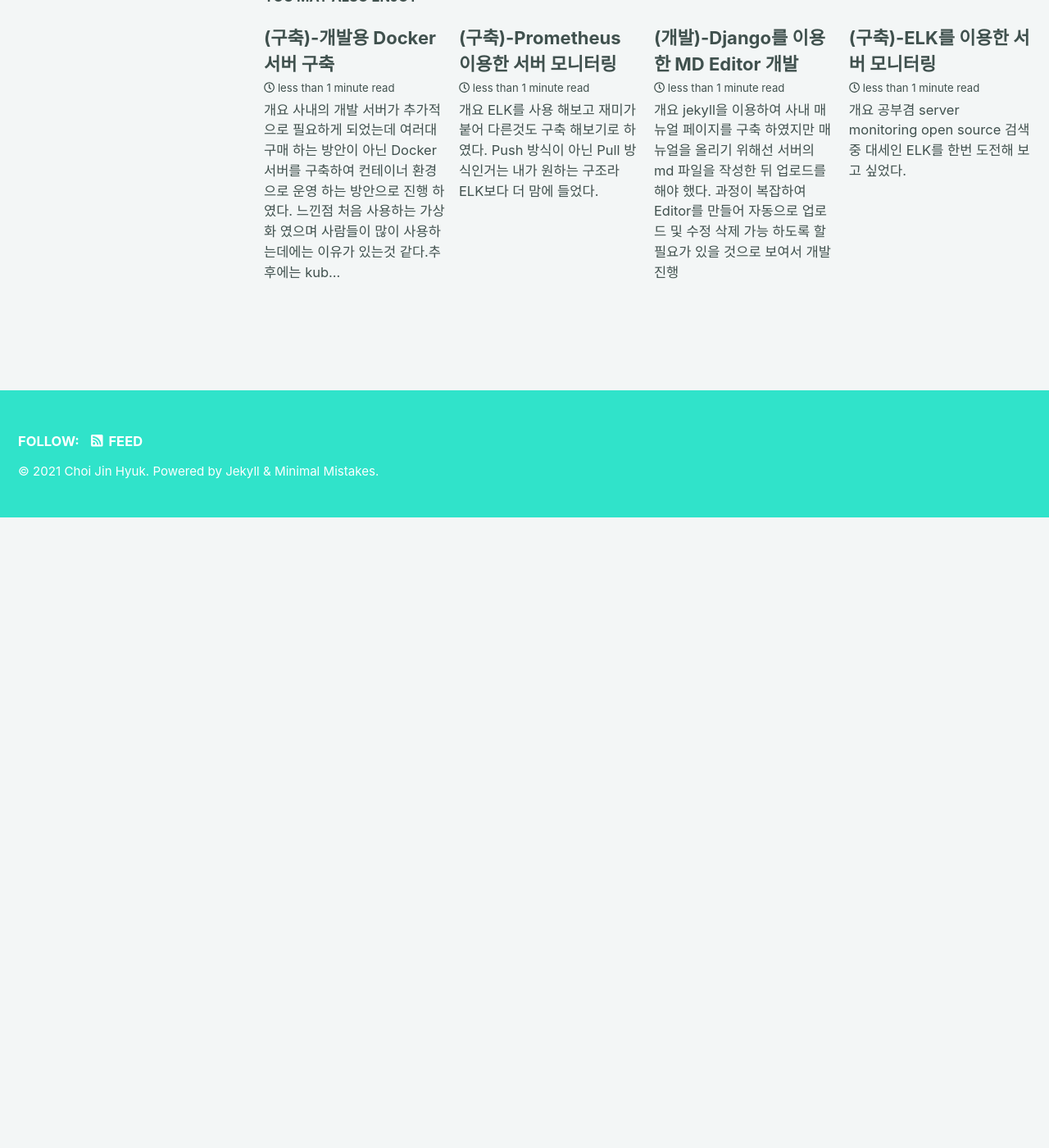
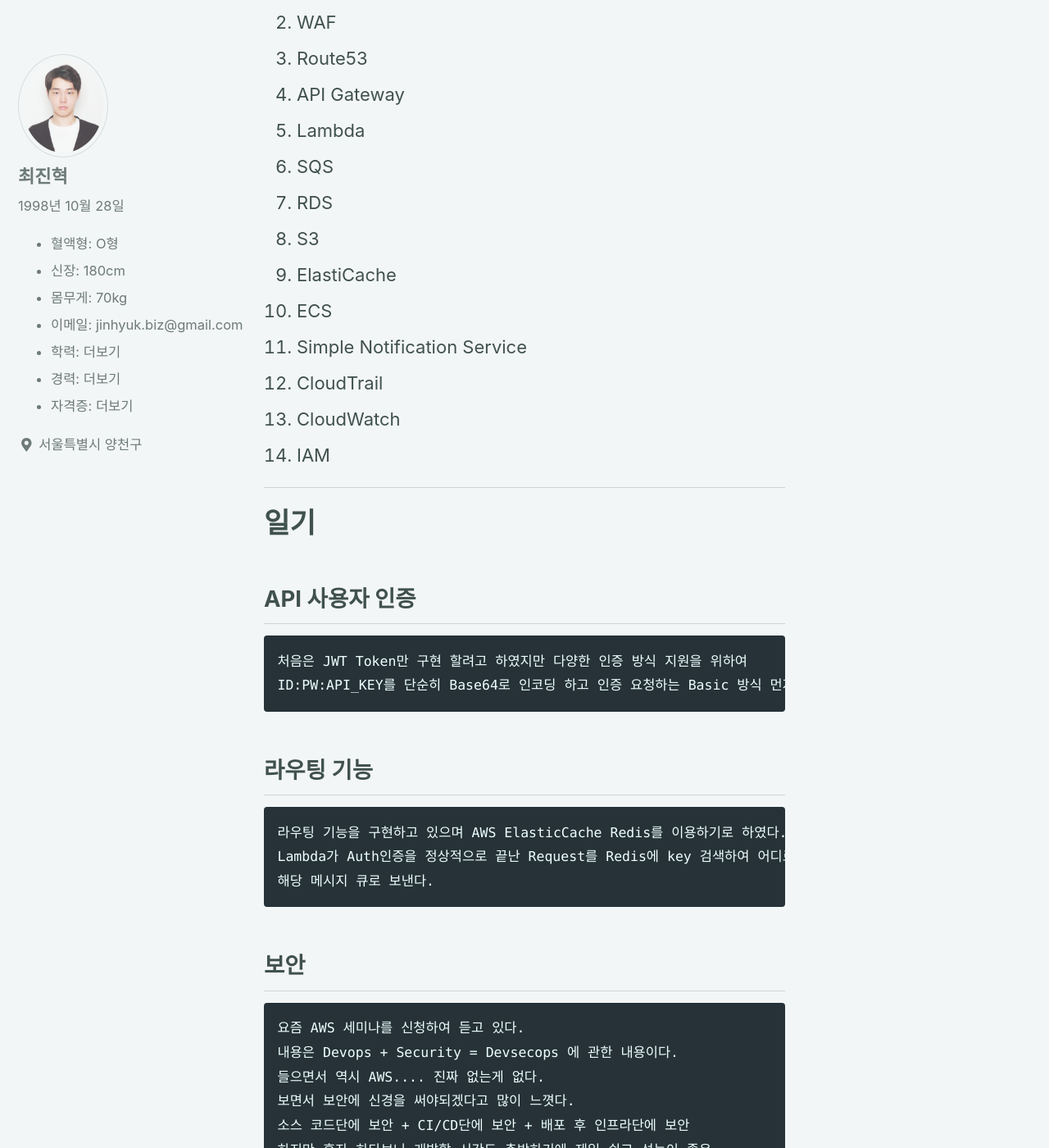
Before and after one commit to Tosi123/Tosi123.github.io, a Jekyll site: the page built from _posts/2021-06-11-Project27.md, in a window 1280 px wide and 1400 px high, scrolled down 3155 px. Shown: the whole window at 82% size. Built offline with Jekyll 4.4.1, drawn with Linux system fonts in a browser that asks for light colours; cached includes are drawn as plain includes; nearby versions of some CDN libraries; before the commit the page ends 3785 px from its top, so only the background shows below that; some of the changed text lies outside the part shown.

Commit message:
post 수정
일기 추가

````diff
--- a/_posts/2021-06-11-Project27.md
+++ b/_posts/2021-06-11-Project27.md
@@ -21,6 +21,7 @@ Agent가 DB Data를 읽어 API GW로 발송 하는 구조로 구조 자체는
 1. 기능 추가가 자유로운 구조
 1. 장애 최소화
 1. 레거시를 만들지 말자
+1. 인프라 관리가 쉬운 구조
 
 관련하여 개발을 리소스를 줄이기 위하여 AWS 기능을 최대한 사용 하기로 하였다.
 
@@ -28,7 +29,7 @@ Agent가 DB Data를 읽어 API GW로 발송 하는 구조로 구조 자체는
 
 # 구성도
 
-![구성도](https://github.com/Tosi123/Tosi123.github.io/blob/master/assets/image/gw_diagrams.png?raw=true)
+![구성도](https://github.com/Tosi123/Tosi123.github.io/blob/master/assets/image/api_gateway.jpg?raw=true)
 
 개발을 진행 하면서 구성도는 계속 바뀔꺼 같다.
 
@@ -36,11 +37,12 @@ Agent가 DB Data를 읽어 API GW로 발송 하는 구조로 구조 자체는
 
 # 기능
 
+## GW
+
 1. API 사용자 인증
-   - 구현이 쉽게 KEY 방식을 사용하고 싶지만 보안상 Pass..
-   - AWS Cognito를 이용한 구현
-   - Token 방식 직접 구현 Redis 사용 필요
-   - Token을 발행한 IP와 사용하는 IP 동일 체크 기능
+   - Basic 인증
+   - HMac
+   - JWT Token
 1. Agent Request 제한
    - API를 호출 할때마다 실제로 데이터가 발송 되므로 고객별 호출 횟수 제한
    - Redis 사용 예정
@@ -58,7 +60,69 @@ Agent가 DB Data를 읽어 API GW로 발송 하는 구조로 구조 자체는
 1. 메시지 큐 도입
    - Lamabda가 DB 연결을 하게 하지 못하게 하기위해 큐 도입
 
+## Agent
+
+1. test
+
+## Infra
+
+1. IAM 정책 및 계정 정리
+1. CloudTrail + CloudWatch + SNS + Lambda + Slack을 이용한 사용자 로깅
+
 ---
+
+# AWS 사용 서비스
+
+```text
+1개의 서비스를 만드는데 사용하는 서비스가 이렇게 많다... 돈이 최고다..
+```
+
+1. ELB
+1. WAF
+1. Route53
+1. API Gateway
+1. Lambda
+1. SQS
+1. RDS
+1. S3
+1. ElastiCache
+1. ECS
+1. Simple Notification Service
+1. CloudTrail
+1. CloudWatch
+1. IAM
+
+---
+
+# 일기
+
+## API 사용자 인증
+
+```text
+처음은 JWT Token만 구현 할려고 하였지만 다양한 인증 방식 지원을 위하여
+ID:PW:API_KEY를 단순히 Base64로 인코딩 하고 인증 요청하는 Basic 방식 먼저 구현 하였다.
+```
+
+## 라우팅 기능
+
+```text
+라우팅 기능을 구현하고 있으며 AWS ElasticCache Redis를 이용하기로 하였다.
+Lambda가 Auth인증을 정상적으로 끝난 Request를 Redis에 key 검색하여 어디로 발송이 가능 한지 확인 후
+해당 메시지 큐로 보낸다.
+```
+
+## 보안
+
+```text
+요즘 AWS 세미나를 신청하여 듣고 있다.
+내용은 Devops + Security = Devsecops 에 관한 내용이다.
+들으면서 역시 AWS.... 진짜 없는게 없다.
+보면서 보안에 신경을 써야되겠다고 많이 느꼇다.
+소스 코드단에 보안 + CI/CD단에 보안 + 배포 후 인프라단에 보안
+하지만 혼자 하다보니 개발할 시간도 촉박하기에 제일 쉽고 성능이 좋은
+인프라단에 보안을 먼저 진행 하기로 하였다.
+WAF, VPC, NACL, IAM, GuardDuty 할꼐 많다....
+```
 
 # 느낀점
 
````
Also changed, not shown: assets/image/api_gateway.jpg (added), assets/image/gw_diagrams.png (deleted).
